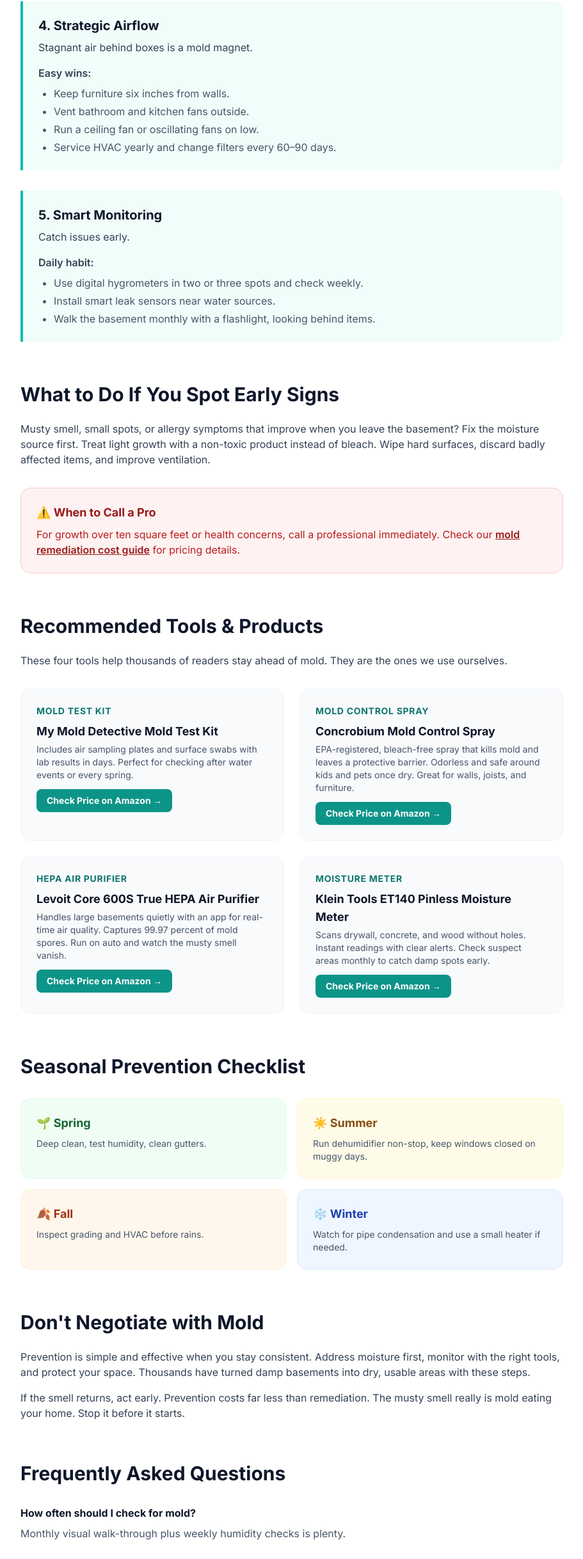
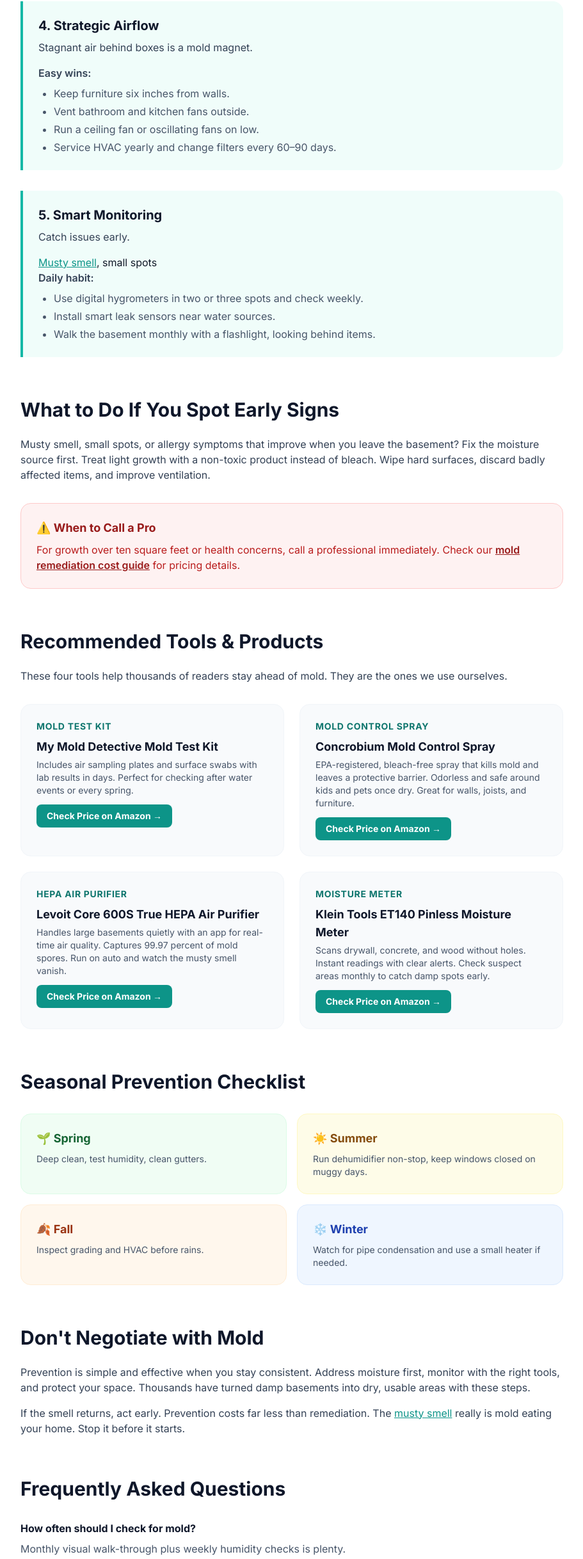
Before and after one commit to thebasementguide2026/basement-guide, a Next.js app: page /articles/how-to-prevent-basement-mold in a window 1280 px wide. Shown: the part 2135-4571 px from the top of the page at 64% size, without its empty margins (184-1095 px from the left). Built offline with nearby package versions, Linux system fonts and the light colour scheme.

Commit message:
add musty-basement-smell inline cross-links to prevent-mold article

```diff
--- a/app/articles/how-to-prevent-basement-mold/page.tsx
+++ b/app/articles/how-to-prevent-basement-mold/page.tsx
@@ -137,7 +137,7 @@ export default function PreventMoldArticle() {
             <p className='text-slate-700 mb-4'>
               Catch issues early.
             </p>
-            <p className='text-slate-700 font-semibold mb-2'>Daily habit:</p>
+ <Link href='/articles/musty-basement-smell' className='text-teal-600 underline hover:text-teal-800'>Musty smell</Link>, small spots           <p className='text-slate-700 font-semibold mb-2'>Daily habit:</p>
             <ul className='list-disc pl-6 text-slate-600 space-y-1'>
               <li>Use digital hygrometers in two or three spots and check weekly.</li>
               <li>Install smart leak sensors near water sources.</li>
@@ -216,7 +216,7 @@ export default function PreventMoldArticle() {
             Prevention is simple and effective when you stay consistent. Address moisture first, monitor with the right tools, and protect your space. Thousands have turned damp basements into dry, usable areas with these steps.
           </p>
           <p className='text-slate-700 mb-8'>
-            If the smell returns, act early. Prevention costs far less than remediation. The musty smell really is mold eating your home. Stop it before it starts.
+            If the smell returns, act early. Prevention costs far less than remediation. The <Link href='/articles/musty-basement-smell' className='text-teal-600 underline hover:text-teal-800'>musty smell</Link> really is mold eating your home. Stop it before it starts.
           </p>
 
           {/* FAQ Section */}
```
